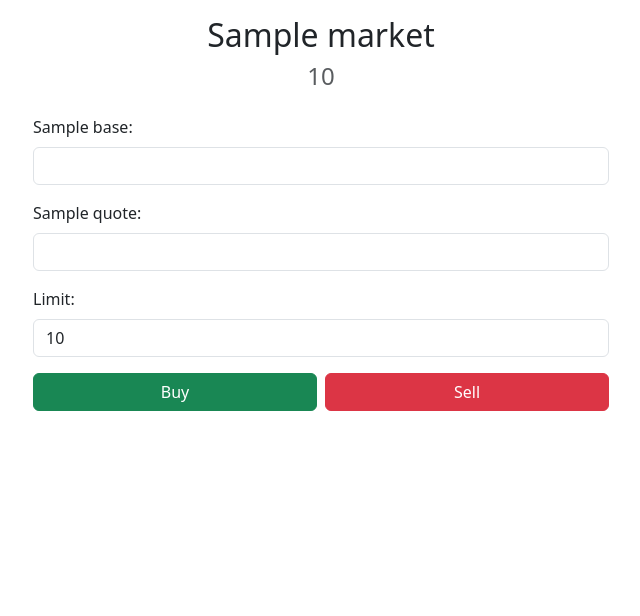
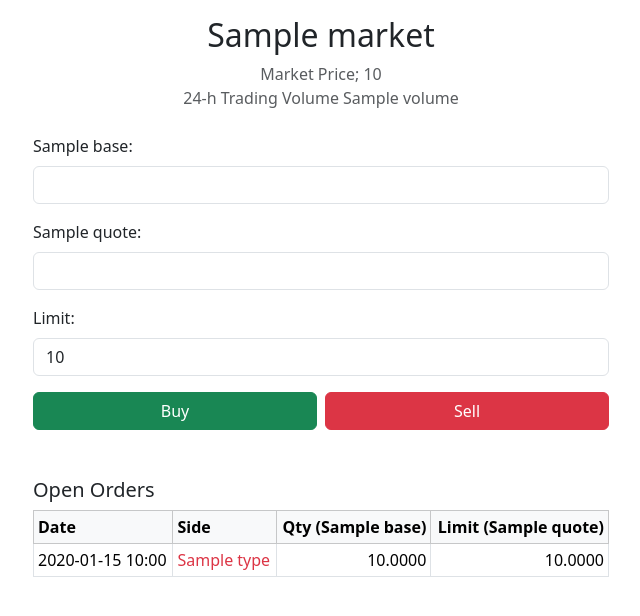
Before and after one commit to aspire-a/termproject, a Flask app: template templates/market/details/index.html in a window 1280 px wide. Shown: the part 42-658 px from the top of the page, without its empty margins (319-959 px from the left). Run offline with Flask 3, Linux system fonts and the light colour scheme; tables that the repository leaves empty hold one stand-in row (values such as "Sample post"); the template is opened without the code that fills it: values that come from a table or form of the project are taken from there, most other values are stand-ins (such as "Sample title", 1, 10 or a date in 2020).

Commit message:
Most important features implemented

```diff
--- a/templates/market/details/index.html
+++ b/templates/market/details/index.html
@@ -23,7 +23,10 @@
         {% endwith %}
 
         <h2 class="text-center">{{ market.name }}</h2>
-        <h4 class="text-center text-muted mb-4">{{ price or "N/A" }}</h4>
+        <p class="text-center text-muted mb-4">
+            Market Price; {{ price or "N/A" }}<br>
+            24-h Trading Volume {{ volume or "N/A" }}
+        </p>
 
         <form id="orderForm"
               method="post"
@@ -56,7 +59,40 @@
                 </button>
             </div>
         </form>
+
+
+        <h5 class="mt-5">Open Orders</h5>
+        <table class="table table-sm table-bordered">
+            <thead class="table-light">
+            <tr>
+                <th>Date</th>
+                <th>Side</th>
+                <th class="text-end">Qty&nbsp;({{ base }})</th>
+                <th class="text-end">Limit&nbsp;({{ quote }})</th>
+            </tr>
+            </thead>
+            <tbody>
+            {% for o in open_orders %}
+                <tr>
+                    <td>{{ o.creation_time.strftime("%Y-%m-%d %H:%M") }}</td>
+                    <td class="{% if o.type=='BUY' %}text-success{% else %}text-danger{% endif %}">
+                        {{ o.type }}
+                    </td>
+                    <td class="text-end">{{ "{:,.4f}".format(o.quantity) }}</td>
+                    <td class="text-end">{{ "{:,.4f}".format(o.price) }}</td>
+                </tr>
+            {% else %}
+                <tr>
+                    <td colspan="4" class="text-center">No open orders</td>
+                </tr>
+            {% endfor %}
+            </tbody>
+        </table>
+
+
     </div>
+
+
 
     <script>
         (function () {
```
Also changed, not shown: app.py (+5 -5 lines), pages/market/details/routes.py (+11 -3 lines), pages/market/details/services.py (+37 -14 lines).
